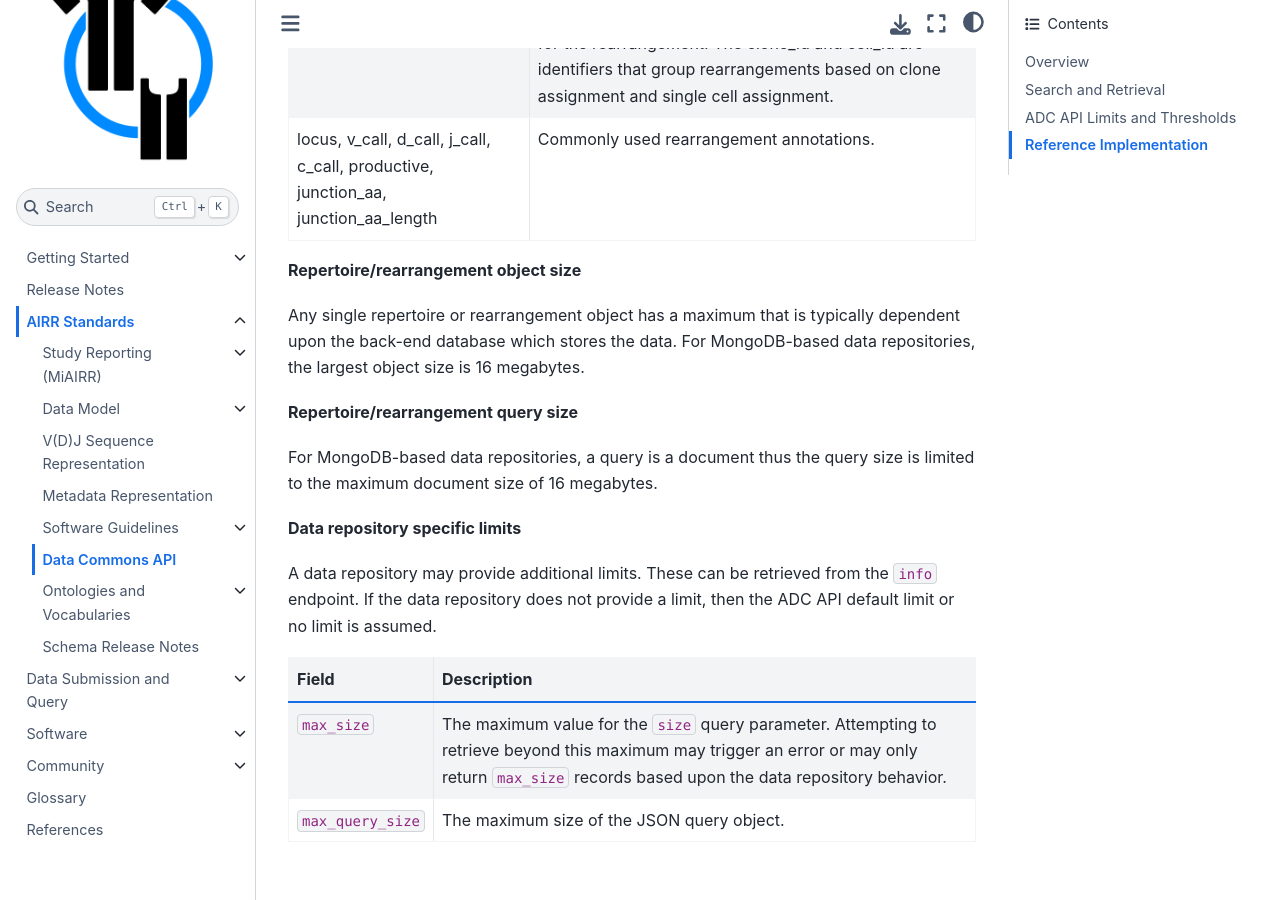
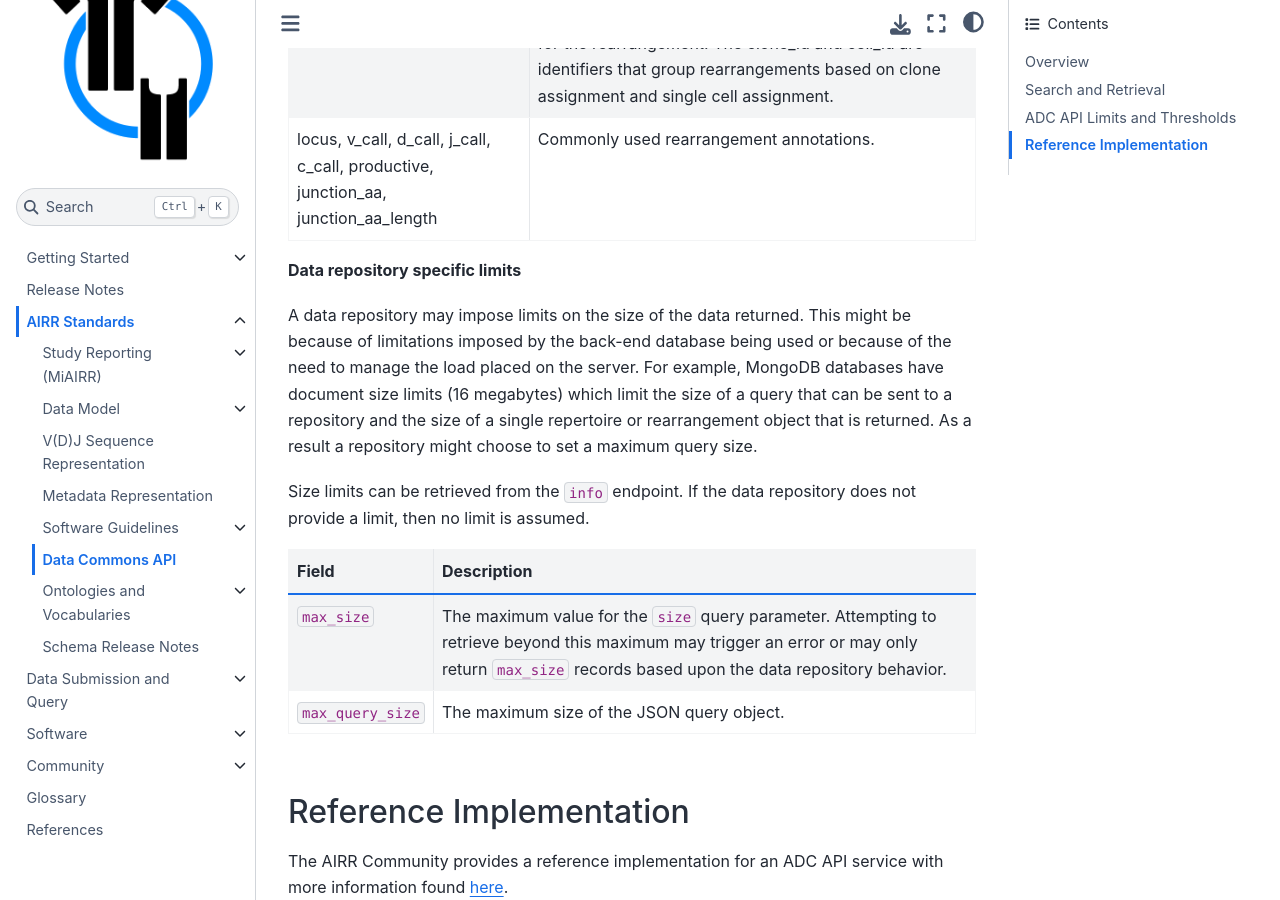
Before and after one commit to airr-community/airr-standards, a Sphinx documentation site: the page built from docs/api/adc_api.rst, in a window 1280 px wide and 900 px high, scrolled down 18665 px. Built offline with Sphinx 7.4.7 and the Sphinx Book theme 1.1.4, drawn with Linux system fonts in a browser that asks for light colours; the version number could not be read and is left out.

Commit message:
Fixes to confusion around repository limits
The wording of this section was confusing, people are interpreting it as there is a limit to the amount of data that you can retrieve in a single query (in particular related to downloads). I don't think we want to suggest that there is a fixed limit for all repositories, just that a repository can impose a limit if it chooses to. I removed the two sections on specific sized limits and the direct Mongo discussion, as this was being interpreted that that is the limit for all repositories and moved that text to the "Data repository specific limits" section.

@schristley any objections to that. I don't think it changes the intent, but clarifies that repositories can have limits if they need them and why they might impose them.

```diff
--- a/docs/api/adc_api.rst
+++ b/docs/api/adc_api.rst
@@ -848,22 +848,15 @@ in the AIRR Schema.
     * - locus, v_call, d_call, j_call, c_call, productive, junction_aa, junction_aa_length
       - Commonly used rearrangement annotations.
 
-**Repertoire/rearrangement object size**
-
-Any single repertoire or rearrangement object has a maximum that is typically dependent
-upon the back-end database which stores the data. For MongoDB-based data repositories, the
-largest object size is 16 megabytes.
-
-**Repertoire/rearrangement query size**
-
-For MongoDB-based data repositories, a query is a document thus the query size is limited
-to the maximum document size of 16 megabytes.
-
 **Data repository specific limits**
 
-A data repository may provide additional limits. These can be retrieved from the ``info``
-endpoint. If the data repository does not provide a limit, then the ADC API default limit or
-no limit is assumed.
+A data repository may impose limits on the size of the data returned. This might be because of limitations imposed by
+the back-end database being used or because of the need to manage the load placed on the server. For example,
+MongoDB databases have document size limits (16 megabytes) which limit the size of a query that can be sent to a
+repository and the size of a single repertoire or rearrangement object that is returned. As a result a repository might
+choose to set a maximum query size.
+
+Size limits can be retrieved from the ``info`` endpoint. If the data repository does not provide a limit, then no limit is assumed.
 
 .. list-table::
     :widths: auto
```
